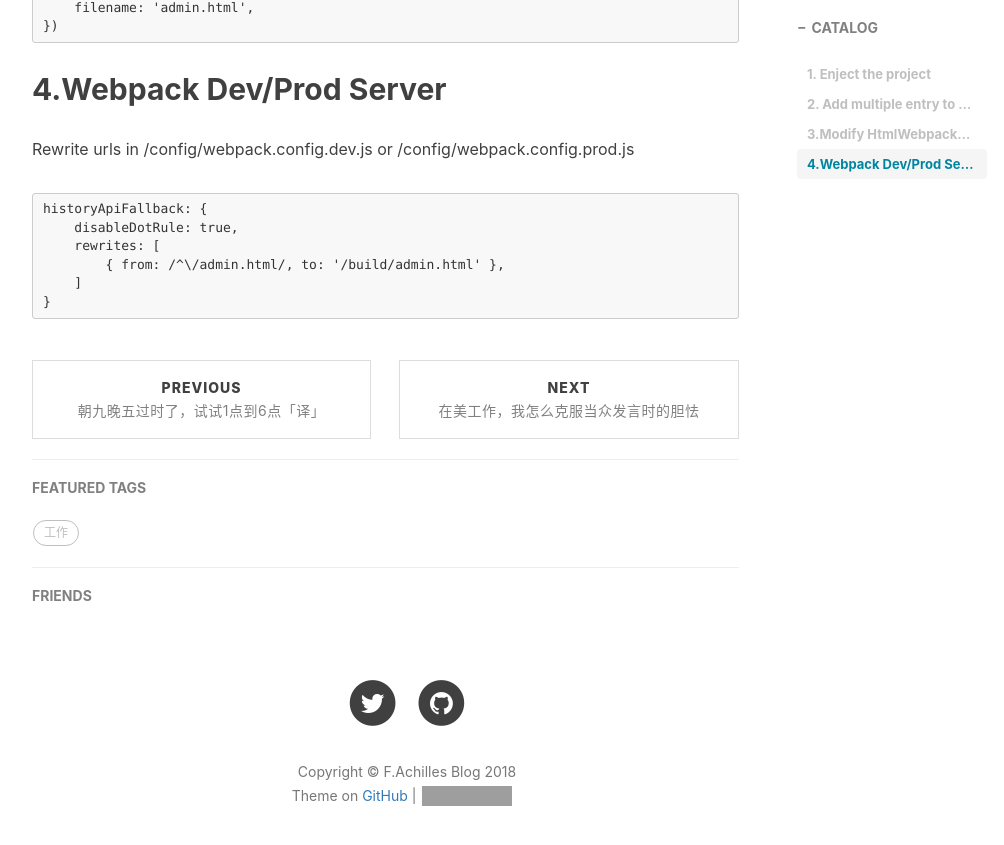
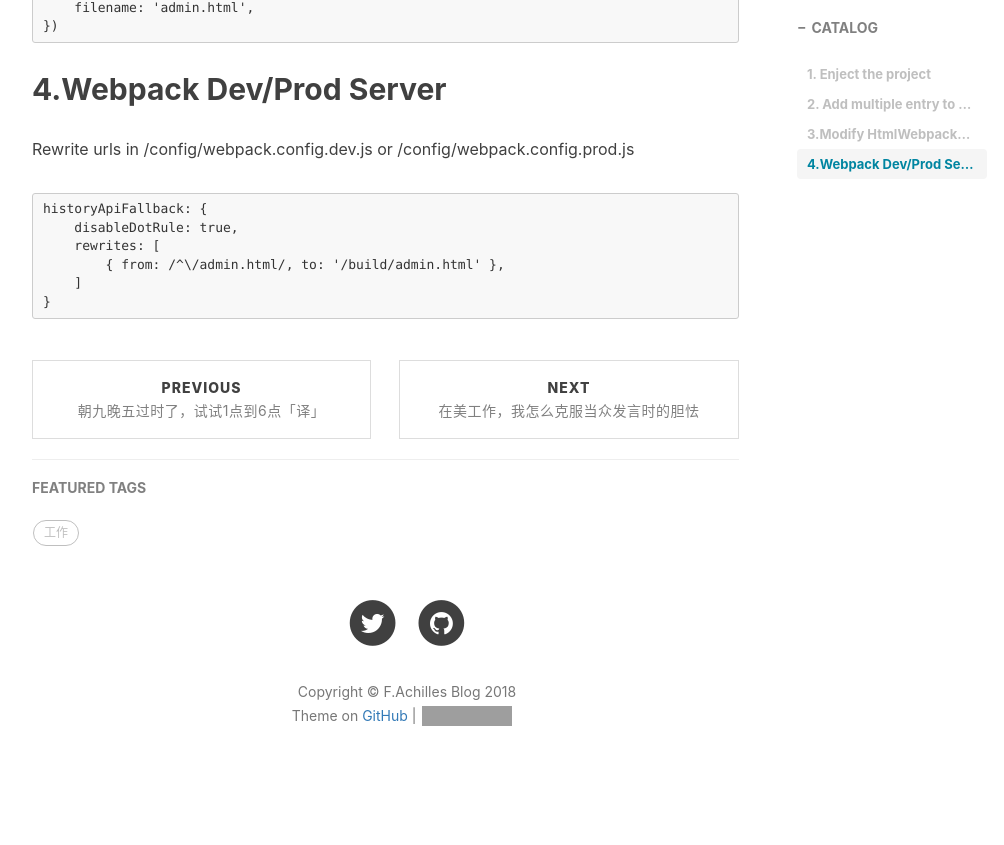
Before and after one commit to aarhub/fachilles.github.io, a Jekyll site: the page built from _posts/2018-01-01-Four steps to add multiple entries to create-react-app.md, in a window 1280 px wide and 900 px high, scrolled down 1678 px. Shown: the top 845 px of the window, without its empty margins (233-1237 px from the left). Built offline with Jekyll 4.4.1, drawn with Linux system fonts in a browser that asks for light colours; nearby versions of some CDN libraries; comment, search, counter and statistics services are not loaded; after the commit the page ends 2498 px from its top, so only the background shows below that; grey boxes are pictures that could not be loaded.

Commit message:
Did remove the friends plugin.

```diff
--- a/_layouts/post.html
+++ b/_layouts/post.html
@@ -152,17 +152,6 @@ layout: default
         			</div>
                 </section>
                 {% endif %}
-
-                <!-- Friends Blog -->
-                {% if site.friends %}
-                <hr>
-                <h5>FRIENDS</h5>
-                <ul class="list-inline">
-                    {% for friend in site.friends %}
-                        <li><a href="{{friend.href}}">{{friend.title}}</a></li>
-                    {% endfor %}
-                </ul>
-                {% endif %}
             </div>
         </div>
     </div>
```
